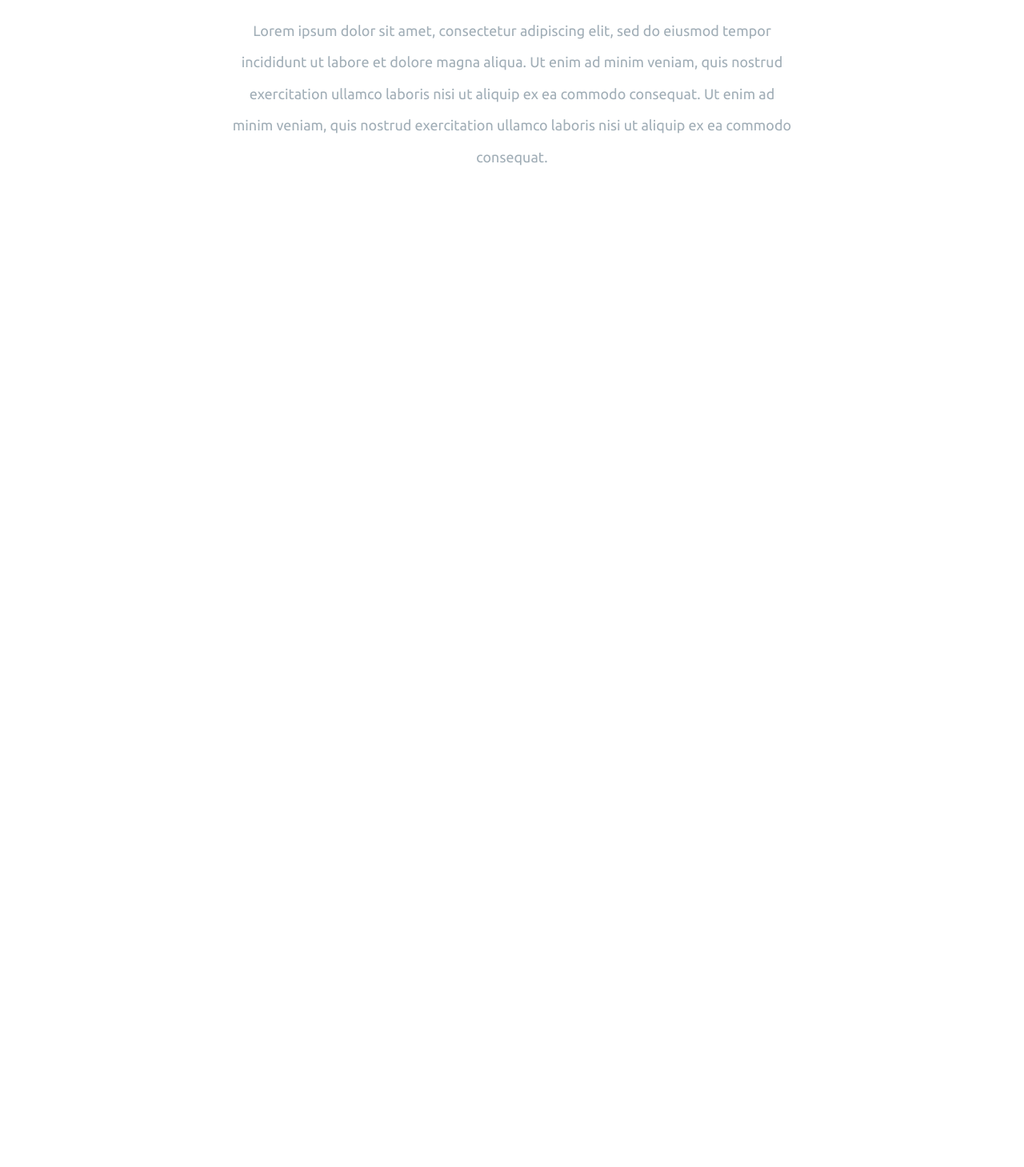
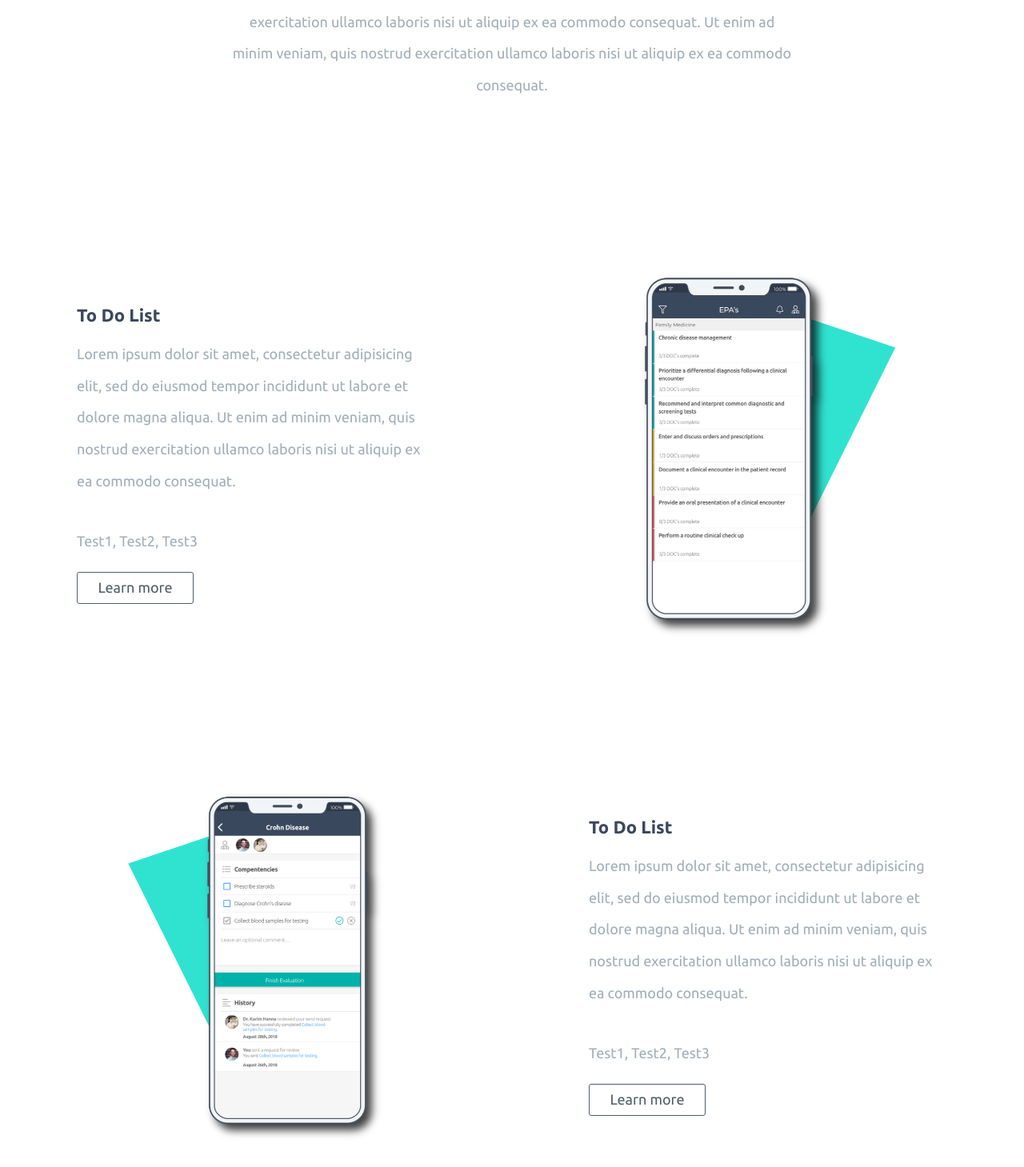
Before and after one commit to Catatek/feedforwardmarketing, a React (Create React App) app: page / in a window 1280 px wide. Shown: the part 1011-2470 px from the top of the page at 80% size. Before the commit the page ends 1400 px from the top, so only its background shows below. Built offline with nearby package versions, Linux system fonts and the light colour scheme.

Commit message:
Added benefits/benefit components.

```diff
--- a/src/components/screens/Home.jsx
+++ b/src/components/screens/Home.jsx
@@ -2,6 +2,7 @@ import React from "react";
 import Splash from "../shared/Splash";
 import Navigation from "../shared/Navigation";
 import Content from "../shared/Content";
+import Benefits from "../shared/Benefits";
 
 export default function Home() {
   return (
@@ -9,6 +10,7 @@ export default function Home() {
       <Navigation />
       <Splash />
       <Content />
+      <Benefits />
     </div>
   );
 }
--- /dev/null
+++ b/src/components/shared/Benefit.jsx
@@ -0,0 +1,96 @@
+import React from "react";
+import styled from "styled-components";
+import { Column, Text, Button } from "../../theme/index";
+
+const Wrapper = styled.div`
+  display: flex;
+  height: 100%;
+  min-height: 80vh;
+  width: 100%;
+  align-items: center;
+  @media (max-width: 800px) {
+    flex-direction: column-reverse;
+    align-items: center;
+    justify-content: center;
+  }
+`;
+
+const StyledColumn = styled(Column)`
+  width: 50%;
+  justify-content: center;
+  align-items: center;
+  background-color: #fff;
+  padding: 2em 0;
+  @media (max-width: 800px) {
+    width: 100%;
+    padding: 4em 0;
+    align-items: center;
+  }
+`;
+
+const StyledTextColumn = styled(Column)`
+  margin: 1em 0;
+  width: 70%;
+  @media (max-width: 800px) {
+    width: 90%;
+  }
+`;
+
+const Img = styled.img`
+  width: 50%;
+`;
+
+export default function Benefit({ title, description, img, bullets, type }) {
+  return (
+    <Wrapper>
+      {type === "primary" && (
+        <React.Fragment>
+          <StyledColumn>
+            <StyledTextColumn>
+              <Text large>{title}</Text>
+              <Text>{description}</Text>
+              <Column>
+                {bullets &&
+                  bullets.map((key, index) => {
+                    return (
+                      <Text bullets key={index}>
+                        {key}
+                      </Text>
+                    );
+                  })}
+              </Column>
+              <Button>Learn more</Button>
+            </StyledTextColumn>
+          </StyledColumn>
+          <StyledColumn>
+            <Img src={img} />
+          </StyledColumn>
+        </React.Fragment>
+      )}
+      {type === "secondary" && (
+        <React.Fragment>
+          <StyledColumn>
+            <Img src={img} />
+          </StyledColumn>
+          <StyledColumn>
+            <StyledTextColumn>
+              <Text large>{title}</Text>
+              <Text>{description}</Text>
+              <Column>
+                {bullets &&
+                  bullets.map((key, index) => {
+                    return (
+                      <Text bullets key={index}>
+                        {key}
+                      </Text>
+                    );
+                  })}
+              </Column>
+              <Button>Learn more</Button>
+            </StyledTextColumn>
+          </StyledColumn>
+        </React.Fragment>
+      )}
+    </Wrapper>
+  );
+}
--- /dev/null
+++ b/src/components/shared/Benefits.jsx
@@ -0,0 +1,31 @@
+import React from "react";
+import styled from "styled-components";
+import Benefit from "./Benefit";
+import mockOne from "../../assets/mockOne.png";
+import mockTwo from "../../assets/mockTwo.png";
+
+const Wrapper = styled.div`
+  width: 100%;
+  height: 100%;
+`;
+
+export default function Benefits() {
+  return (
+    <Wrapper>
+      <Benefit
+        img={mockOne}
+        type="primary"
+        title="To Do List"
+        bullets={["Test1, Test2, Test3"]}
+        description="Lorem ipsum dolor sit amet, consectetur adipisicing elit, sed do eiusmod tempor incididunt ut labore et dolore magna aliqua. Ut enim ad minim veniam, quis nostrud exercitation ullamco laboris nisi ut aliquip ex ea commodo consequat."
+      />
+      <Benefit
+        img={mockTwo}
+        type="secondary"
+        title="To Do List"
+        bullets={["Test1, Test2, Test3"]}
+        description="Lorem ipsum dolor sit amet, consectetur adipisicing elit, sed do eiusmod tempor incididunt ut labore et dolore magna aliqua. Ut enim ad minim veniam, quis nostrud exercitation ullamco laboris nisi ut aliquip ex ea commodo consequat."
+      />
+    </Wrapper>
+  );
+}
--- a/src/components/shared/Content.jsx
+++ b/src/components/shared/Content.jsx
@@ -3,7 +3,7 @@ import styled from "styled-components";
 import { Column, Text, Subtitle } from "../../theme/index";
 
 const Wrapper = styled.div`
-  min-height: 600px;
+  min-height: 500px;
   width: 100%;
   display: flex;
   flex-direction: column;
--- a/src/components/shared/Navigation.jsx
+++ b/src/components/shared/Navigation.jsx
@@ -9,8 +9,11 @@ const Wrapper = styled.div`
   display: flex;
   align-items: center;
   justify-content: space-between;
-  position: fixed;
+  position: sticky;
+  position: -webkit-sticky;
+  top: 0px;
   background-color: #fff;
+  box-shadow: 0 0 10px rgba(0, 0, 0, 0.1);
 `;
 
 const Img = styled.img`
--- a/src/components/shared/Splash.jsx
+++ b/src/components/shared/Splash.jsx
@@ -4,14 +4,15 @@ import { Column, Title, Text, Button } from "../../theme/index";
 import splashImg from "../../assets/splash.svg";
 
 const Wrapper = styled.div`
-  height: 100vh;
-  background: #fff;
+  height: 85vh;
+  background: #f2f5f7;
   background-position: center;
   background-size: cover;
   width: 100%;
   display: flex;
   flex-direction: row;
   align-items: center;
+  bottom: 0;
   justify-content: center;
   @media (max-width: 700px) {
     height: 100%;
--- a/src/theme/index.js
+++ b/src/theme/index.js
@@ -29,6 +29,11 @@ export const Text = styled.p`
       color: #3a485d;
       font-weight: 600;
       margin: 0;
+      line-height: 1em;
+    `};
+  ${props =>
+    props.index &&
+    css`
       line-height: 1em;
     `};
 `;
@@ -73,6 +78,14 @@ export const Button = styled.button`
     props.nav &&
     css`
       margin-right: 1.5em;
+      background: #00b2aa;
+      width: 165px;
+      height: 45px;
+      border: 1px solid transparent;
+      color: #fff;
+      &:hover {
+        background-color: #00d4ca;
+      }
     `};
   ${props =>
     props.primary &&
```
Also changed, not shown: src/assets/splash.svg.
